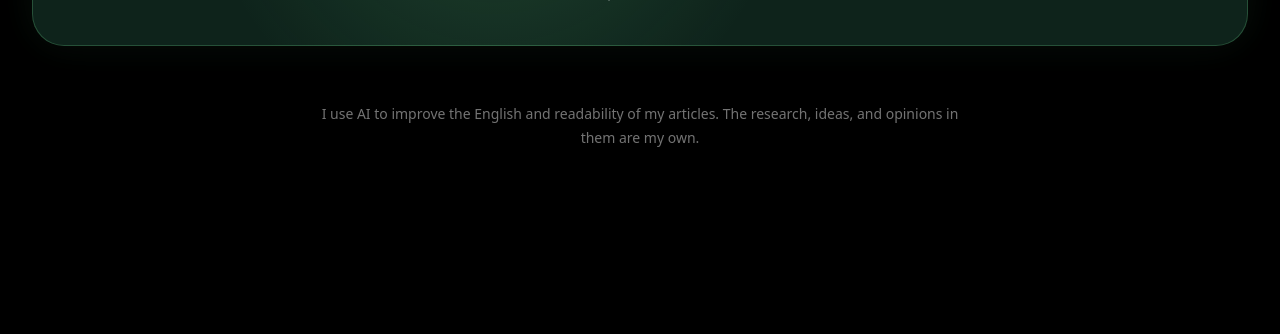
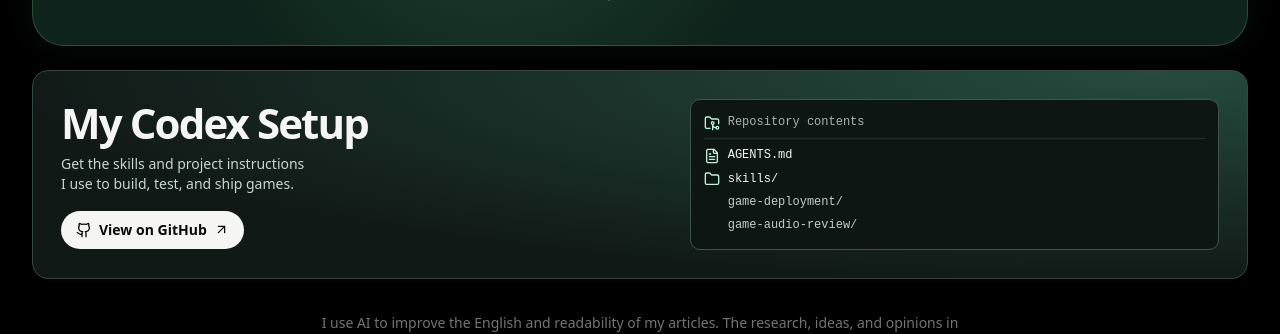
Before and after one commit to yigitefeoktar/game-hub, a React (Vite) app: page / in a window 1280 px wide. Shown: the part 3391-3725 px from the top of the page. Before the commit the page ends 3573 px from the top, so only its background shows below. Built offline with nearby package versions, Linux system fonts and the light colour scheme.

Commit message:
Add My Codex Setup to the homepage

```diff
--- a/src/App.tsx
+++ b/src/App.tsx
@@ -1,5 +1,5 @@
 import React, { useRef, useState } from 'react';
-import { ArrowDown, ArrowLeft, ArrowRight, BookOpen, ChevronLeft, ChevronRight, ExternalLink, Star, X } from 'lucide-react';
+import { ArrowDown, ArrowLeft, ArrowRight, ArrowUpRight, BookOpen, ChevronLeft, ChevronRight, ExternalLink, FileText, Folder, FolderGit2, Github, Star, X } from 'lucide-react';
 import { motion, AnimatePresence, useReducedMotion } from 'motion/react';
 import HOW_TO_START_VIBE_CODING from './how-to-start-vibe-coding.txt?raw';
 import GameExitControl from './GameExitControl';
@@ -696,6 +696,7 @@ export default function App() {
         <section className="px-6 md:px-0">
           <SectionHeader title="AI Builder Notes" onClick={() => openCategory('ai-builder-notes')} />
           <ArticleList articles={ARTICLES} onArticleClick={setActiveArticle} isPreview />
+          <CodexSetupFeature />
         </section>
 
       </main>
@@ -1134,6 +1135,39 @@ function StoryGrid({ stories, onStoryClick, isPreview = false }: { stories: any[
   );
 }
 
+function CodexSetupFeature() {
+  return (
+    <section className="codex-setup" aria-labelledby="codex-setup-title">
+      <div>
+        <h2 id="codex-setup-title">My Codex Setup</h2>
+        <p>Get the skills and project instructions I use to build, test, and ship games.</p>
+        <button className="codex-setup-link" type="button" title="Repository link coming soon" disabled>
+          <Github size={16} aria-hidden="true" />
+          View on GitHub
+          <ArrowUpRight size={15} aria-hidden="true" />
+        </button>
+      </div>
+
+      <div className="codex-setup-tree">
+        <div className="codex-setup-tree-title" id="codex-setup-tree-title">
+          <FolderGit2 size={16} aria-hidden="true" />
+          Repository contents
+        </div>
+        <ul aria-labelledby="codex-setup-tree-title">
+          <li><span><FileText size={16} aria-hidden="true" /> AGENTS.md</span></li>
+          <li>
+            <span><Folder size={16} aria-hidden="true" /> skills/</span>
+            <ul>
+              <li>game-deployment/</li>
+              <li>game-audio-review/</li>
+            </ul>
+          </li>
+        </ul>
+      </div>
+    </section>
+  );
+}
+
 function ArticleList({ articles, onArticleClick, isPreview = false }: { articles: Article[], onArticleClick: (article: Article) => void, isPreview?: boolean }) {
   return (
     <div className={`space-y-5 md:space-y-6 ${isPreview ? 'category-preview article-list' : ''}`}>
--- a/src/index.css
+++ b/src/index.css
@@ -96,6 +96,97 @@ body {
     linear-gradient(rgb(var(--article-card-accent) / 0.06), rgb(var(--article-card-color) / 0.16));
 }
 
+.codex-setup {
+  display: grid;
+  grid-template-columns: minmax(0, 1.15fr) minmax(0, 1fr);
+  align-items: center;
+  gap: 20px;
+  margin-top: 19px;
+  padding: clamp(16px, 3vw, 28px);
+  border: 1px solid #314842;
+  border-radius: 16px;
+  background: radial-gradient(ellipse at 92% 1%, #254b3e, transparent 72%), #111917;
+  color: #f5f5f3;
+}
+
+.codex-setup h2 {
+  font-size: clamp(28px, 4.4vw, 42px);
+  font-weight: 700;
+  line-height: 1.08;
+  letter-spacing: -0.045em;
+}
+
+.codex-setup p {
+  max-width: 31ch;
+  margin: 9px 0 16px;
+  color: #c8d6d0;
+  font-size: 14px;
+  line-height: 1.45;
+}
+
+.codex-setup-link {
+  display: inline-flex;
+  min-height: 38px;
+  align-items: center;
+  gap: 7px;
+  padding: 8px 14px;
+  border: 1px solid transparent;
+  border-radius: 999px;
+  background: #f5f5f3;
+  color: #080909;
+  font-size: 14px;
+  font-weight: 650;
+  line-height: 1.45;
+}
+
+.codex-setup-tree {
+  padding: 11px 13px;
+  border: 1px solid #40534b;
+  border-radius: 10px;
+  background: #0d1613;
+  font: 12px/1.45 ui-monospace, monospace;
+  overflow-wrap: anywhere;
+}
+
+.codex-setup-tree-title,
+.codex-setup-tree li > span {
+  display: flex;
+  align-items: center;
+  gap: 8px;
+  padding-block: 3px;
+}
+
+.codex-setup-tree-title {
+  margin-bottom: 5px;
+  padding-bottom: 7px;
+  border-bottom: 1px solid #2a2d2e;
+  color: #adb2b0;
+}
+
+.codex-setup-tree svg {
+  flex: none;
+  color: #bef3dc;
+}
+
+.codex-setup-tree ul ul {
+  padding-left: 24px;
+  color: #c4ccc8;
+}
+
+.codex-setup-tree ul ul li {
+  padding-block: 3px;
+}
+
+@media (max-width: 640px) {
+  .codex-setup {
+    grid-template-columns: minmax(0, 1fr);
+  }
+
+  .codex-setup-link {
+    min-height: 44px;
+  }
+}
+
 /* Hide scrollbars globally to make it feel more like a native app */
 ::-webkit-scrollbar {
   display: none;
```
